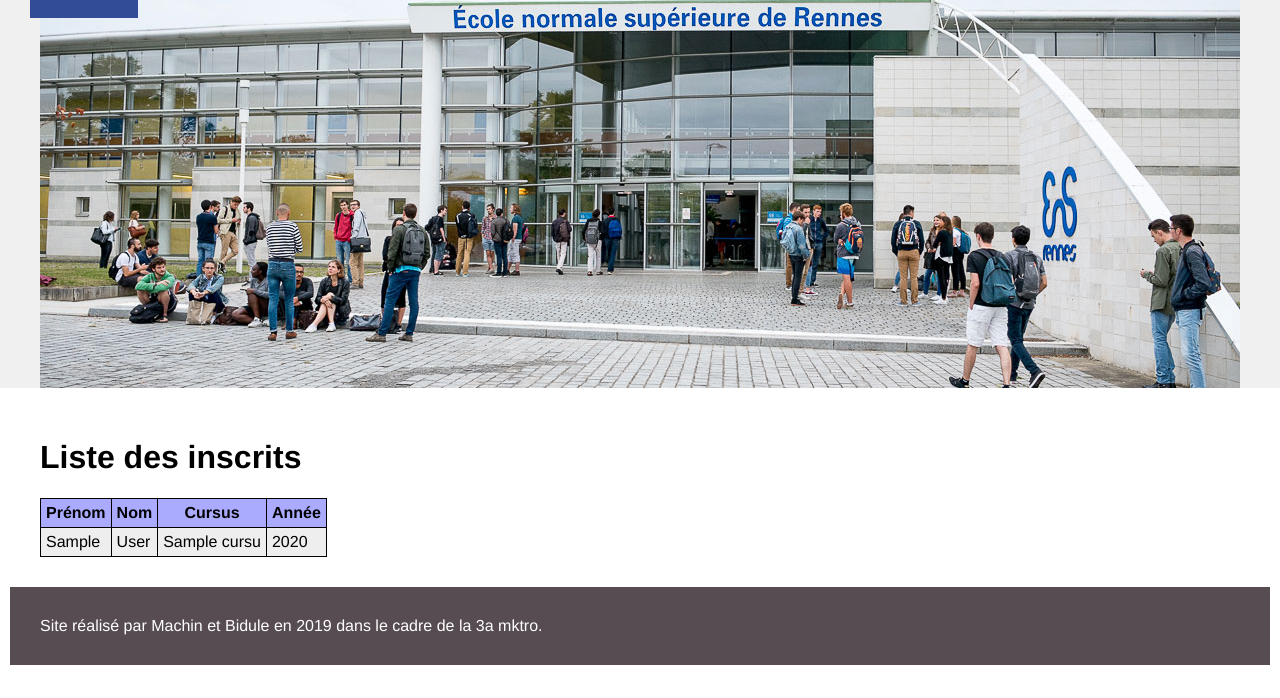
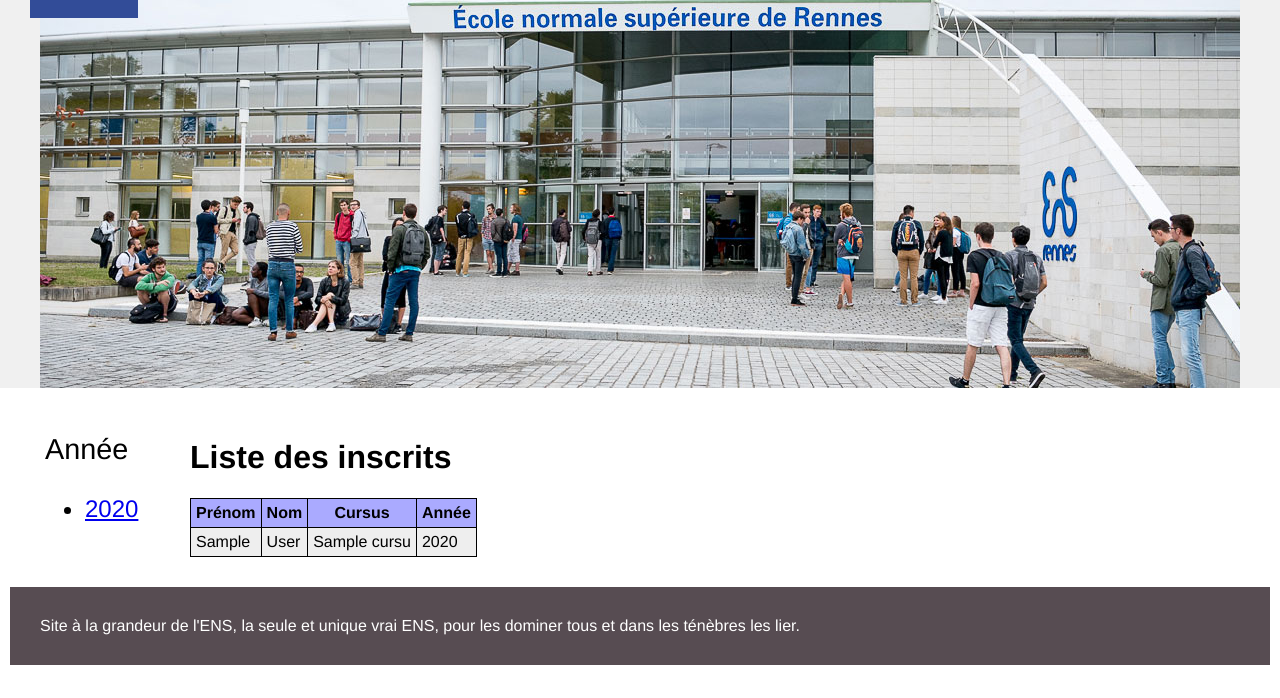
Before and after one commit to mktro3a2019/mini-site, a PHP site: page /liste_inscrits.php in a window 1280 px wide. Shown: the part 102-800 px from the top of the page. Run offline with PHP 8.4, Linux system fonts and the light colour scheme; tables that the repository leaves empty hold one stand-in row (values such as "Sample post").

Commit message:
Add files via upload
nico

```diff
--- a/liste_inscrits.php
+++ b/liste_inscrits.php
@@ -46,6 +46,21 @@
                     </form>
                 </table>
                 <?php } ?>
+				<div>
+
+					<div id="listeannee">
+					<p style="font-size: 120%;">Année</p>
+					<ul>
+					<?php
+						$annee=get_years();
+						foreach($annee as $a){?>
+
+						<li> <a href="liste_inscrit.php?annee=<?php echo $a; ?>" ><?php echo $a; ?></a> </li>
+						<?php
+					}?>
+					</ul>
+					</div>
+					<div style="margin-left:150px;">
 						<h1>Liste des inscrits</h1>
 						<table>
 							<tr>
@@ -68,6 +83,8 @@
 							?>
 						</table>
 					</div>
+				</div>
+        </div>
         <?php include "template/footer.php"; ?>
     </body>
 </html>
--- a/style.css
+++ b/style.css
@@ -32,6 +32,7 @@ body,html {
     padding:30px;
     max-width:1200px;
     margin:auto;
+	clear: both;
 }
 
 #logo_ens {
@@ -80,3 +81,11 @@ td,th {
     border:1px solid black;
     padding:5px;
 }
+
+#listeannee {
+	margin-top : -40px;
+	float:left;
+	padding:5px;
+	/*border: 2px solid #aaaaff;*/
+	 font-size: 150%
+}
--- a/template/footer.php
+++ b/template/footer.php
@@ -1,3 +1,3 @@
 <div id="footer">
-    Site réalisé par Machin et Bidule en 2019 dans le cadre de la 3a mktro.
+    Site à la grandeur de l'ENS, la seule et unique vrai ENS, pour les dominer tous et dans les ténèbres les lier.
 </div>
```
Lines whose indentation alone changed are shown as unchanged.
